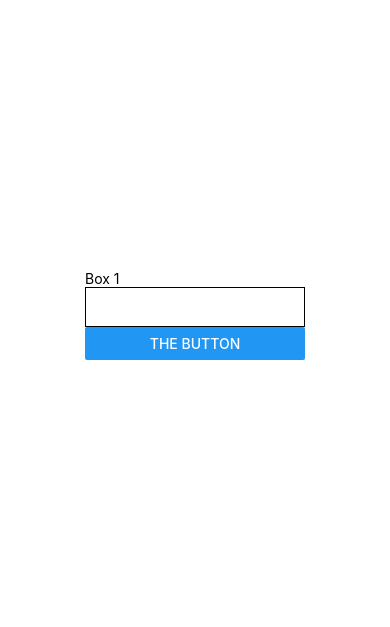
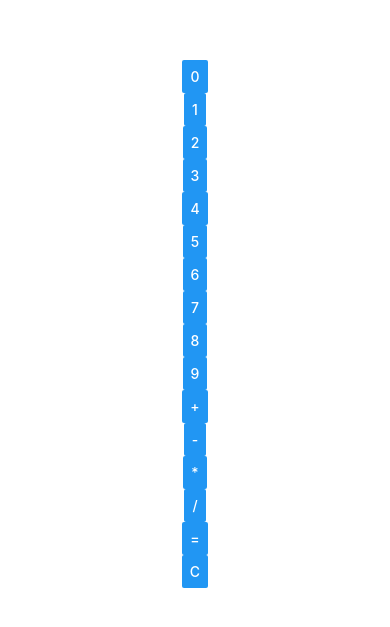
Before and after one commit to MFG-art/React-Native-Calculator, a React Native app: screen / in a window 390 px wide. Shown: the part 107-734 px from the top of the page. Built offline with nearby package versions, Linux system fonts and the light colour scheme.

Commit message:
made functional Calculator

```diff
--- a/App.js
+++ b/App.js
@@ -1,27 +1,36 @@
 import { StatusBar } from 'expo-status-bar';
-import React from 'react';
+import React,{useState} from 'react';
 import { StyleSheet, Text, View, TextInput, Button, ToastAndroid, Alert } from 'react-native';
 import {onPressButton} from "./ButtonActions.js";
 
 
+
 export default function App() {
+const [text, setText] = useState('');
 
   return (
     <View style={styles.container}>
-        <View style={styles.box}>
-            <View style={styles.inner}>
-                <Text>Box 1</Text>
-                <TextInput
+       <TextInput style={styles.screen} value = {text} />
+       <Button style={styles.numberKeys} title="0" onPress={()=>setText(text+"0")}/>
+       <Button title="1" onPress={()=>setText(text+"1")}/>
+       <Button title="2" onPress={()=>setText(text+"2")}/>
+       <Button title="3" onPress={()=>setText(text+"3")}/>
+       <Button title="4" onPress={()=>setText(text+"4")}/>
+       <Button title="5" onPress={()=>setText(text+"5")}/>
+       <Button title="6" onPress={()=>setText(text+"6")}/>
+       <Button title="7" onPress={()=>setText(text+"7")}/>
+       <Button title="8" onPress={()=>setText(text+"8")}/>
+       <Button title="9" onPress={()=>setText(text+"9")}/>
+       <Button title="+" onPress={()=>setText(text+"+")}/>
+       <Button title="-" onPress={()=>setText(text+"-")}/>
+       <Button title="*" onPress={()=>setText(text+"*")}/>
+       <Button title="/" onPress={()=>setText(text+"/")}/>
+       <Button title="=" onPress={()=>setText(eval(text).toString())}/>
+       <Button title="c" onPress={()=>setText('')}/>
 
-                    style={styles.input}
-                />
-                <Button title="The Button" onPress={() => {Alert.alert("Pressed the button")}}/>
-            </View>
-        </View>
     </View>
-      );
+  );
 }
-
 
 const styles = StyleSheet.create({
   container: {
@@ -30,8 +39,12 @@ const styles = StyleSheet.create({
     alignItems: 'center',
     justifyContent: 'center',
   },
-  input: {
-    height: 40,
-    borderWidth: 1
-  }
+
+  screen: {
+  },
+
+  numberKeys:{
+     backgroundColor:'white',
+     color:'black',
+  },
 });
```
Also changed, not shown: 1 other file (tests, documents, lock files or other folders).
